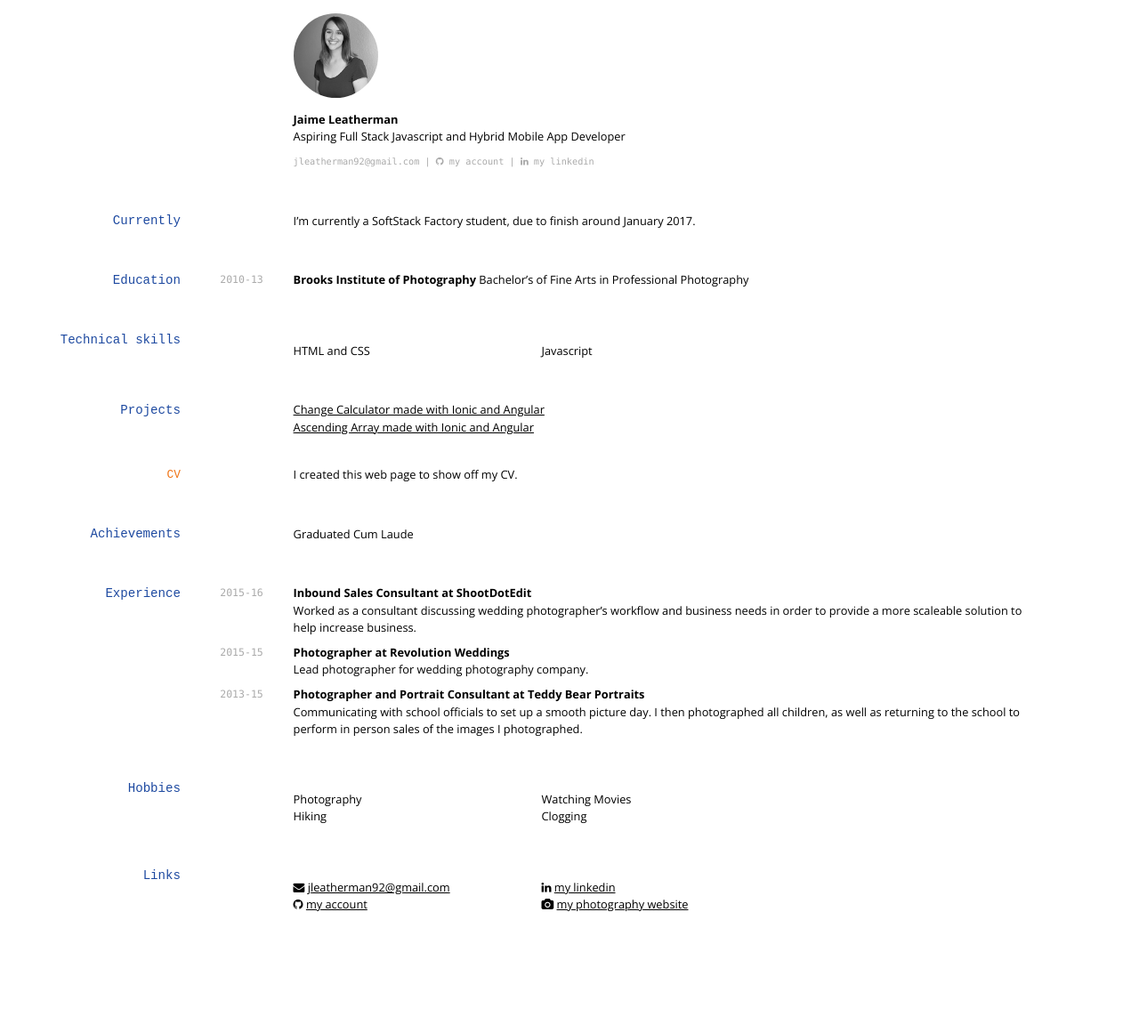
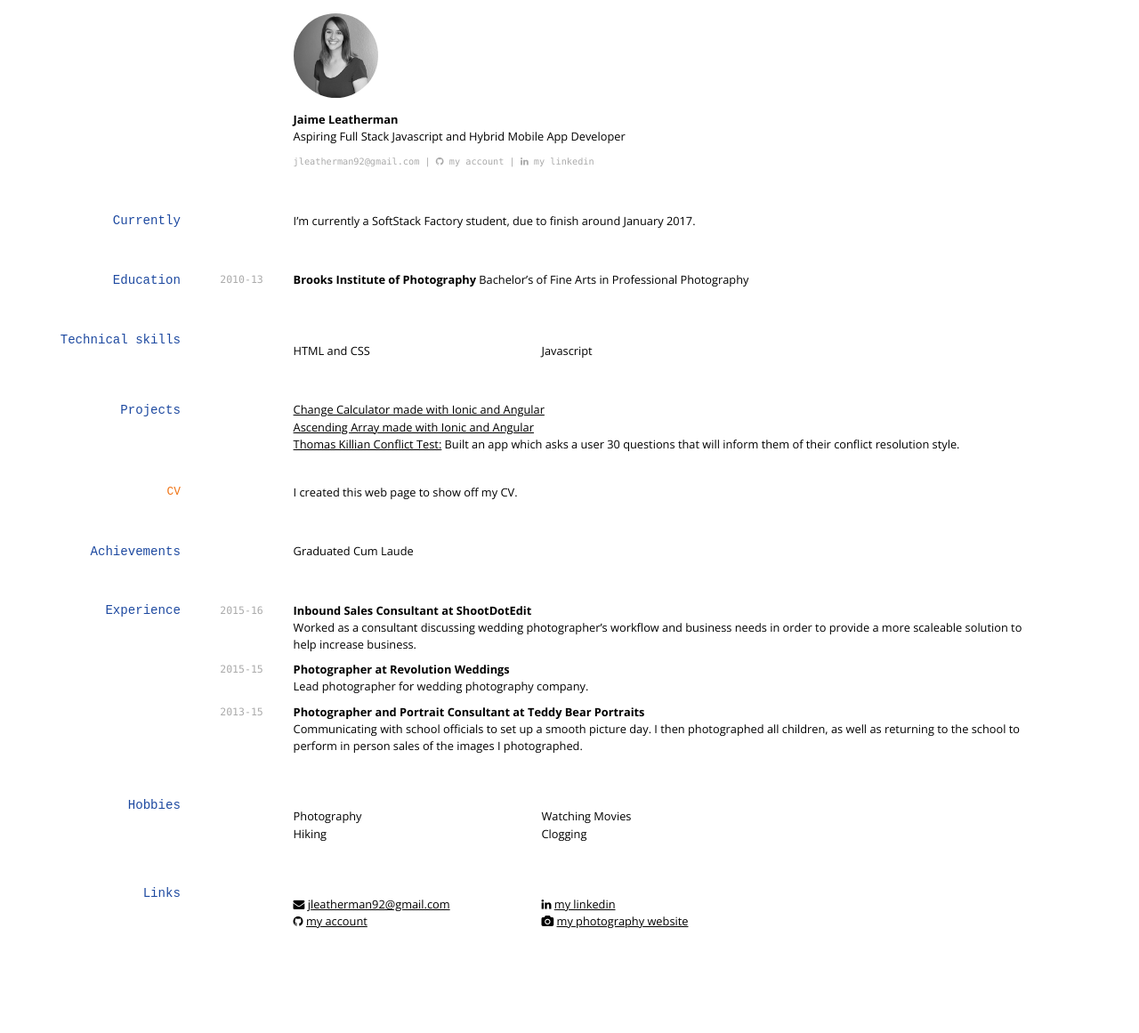
Before and after one commit to jleatherman92/github.io, a Jekyll site: the page built from index.md, in a window 1280 px wide. Shown: the whole page at 89% size. Built offline with Jekyll 4.4.1, drawn with Linux system fonts in a browser that asks for light colours; nearby versions of some CDN libraries.

Commit message:
TKTest add

```diff
--- a/index.md
+++ b/index.md
@@ -34,7 +34,7 @@ __Brooks Institute of Photography__ Bachelor's of Fine Arts in Professional Phot
 ## Projects
 <a href="http://codepen.io/jleatherman92/pen/amPNEL">Change Calculator made with Ionic and Angular</a><br />
 <a href="http://codepen.io/jleatherman92/pen/zKrEga">Ascending Array made with Ionic and Angular</a><br />
-
+<u>Thomas Killian Conflict Test:</u> Built an app which asks a user 30 questions that will inform them of their conflict resolution style.
 ### CV
 
 I created this web page to show off my CV.
```
Also changed, not shown: 1 other file.
